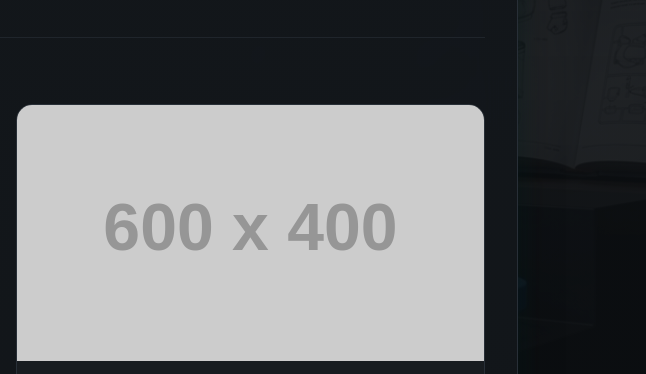
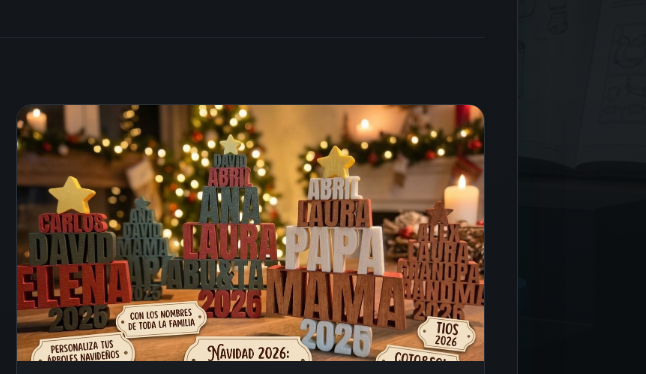
Before and after one commit to nicoreductense-bless3D/BLESSTAMP3D, a plain HTML site: page index.html in a window 1280 px wide. Shown: the part 3522-3896 px from the top of the page, 634-1280 px from the left. Drawn offline with nearby package versions, Linux system fonts and the light colour scheme; placeholder pictures from the web are drawn by us.

Commit message:
Update index.html

```diff
--- a/index.html
+++ b/index.html
@@ -472,11 +472,11 @@
                             </div>
                         </div>
 
-                        <!-- Árboles Navideños con Nombre (árboles_con_nombre.jpg) -->
+                        <!-- Árboles Navideños con Nombre (arboles_con_nombre.jpg) -->
                         <div class="bg-brand-cardBg rounded-2xl border border-brand-cardBorder overflow-hidden flex flex-col justify-between hover:border-brand-teal/50 transition">
                             <div>
-                                <a href="%c3%a1rboles_con_nombre.jpg" target="_blank" class="w-full h-64 block overflow-hidden">
-                                    <img src="%c3%a1rboles_con_nombre.jpg" alt="Arboles con nombre" onerror="this.src='https://placehold.co/600x400/181C20/00B4A2?text=Arboles+con+Nombre'" class="w-full h-full object-cover hover:scale-105 transition cursor-pointer">
+                                <a href="arboles_con_nombre.jpg" target="_blank" class="w-full h-64 block overflow-hidden">
+                                    <img src="arboles_con_nombre.jpg" alt="Arboles con nombre" onerror="this.src='https://placehold.co/600x400/181C20/00B4A2?text=Arboles+con+Nombre'" class="w-full h-full object-cover hover:scale-105 transition cursor-pointer">
                                 </a>
                                 <div class="p-4">
                                     <h3 class="text-white font-bold text-base">Árboles Navideños con Nombre</h3>
```
